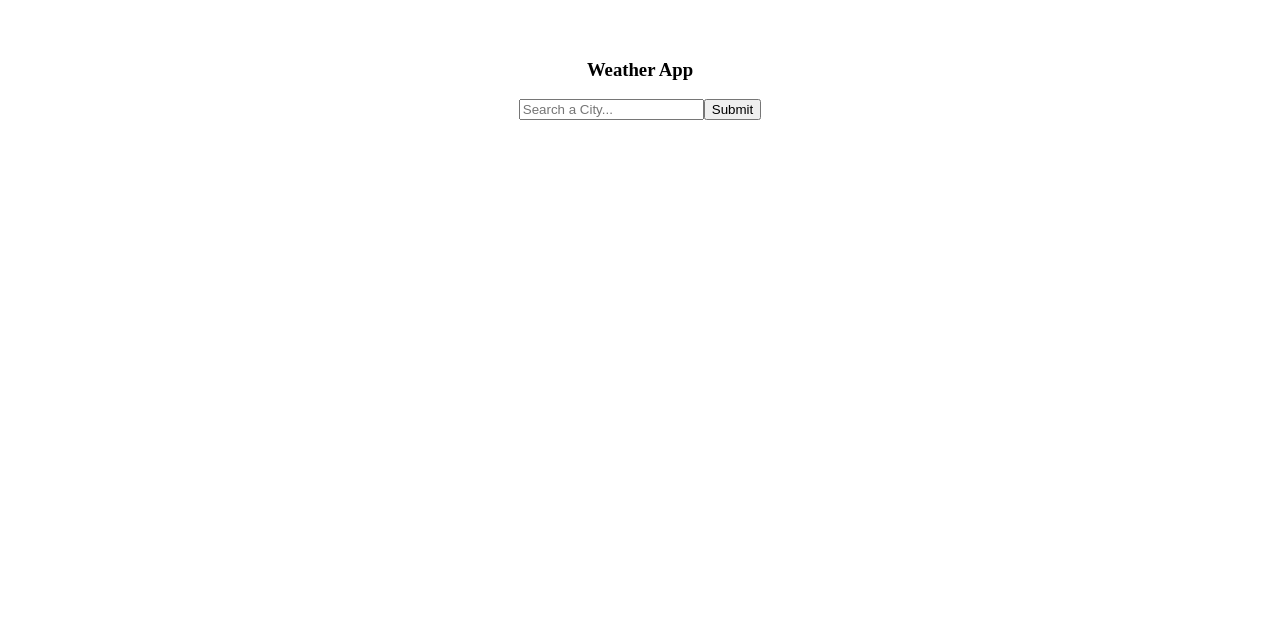
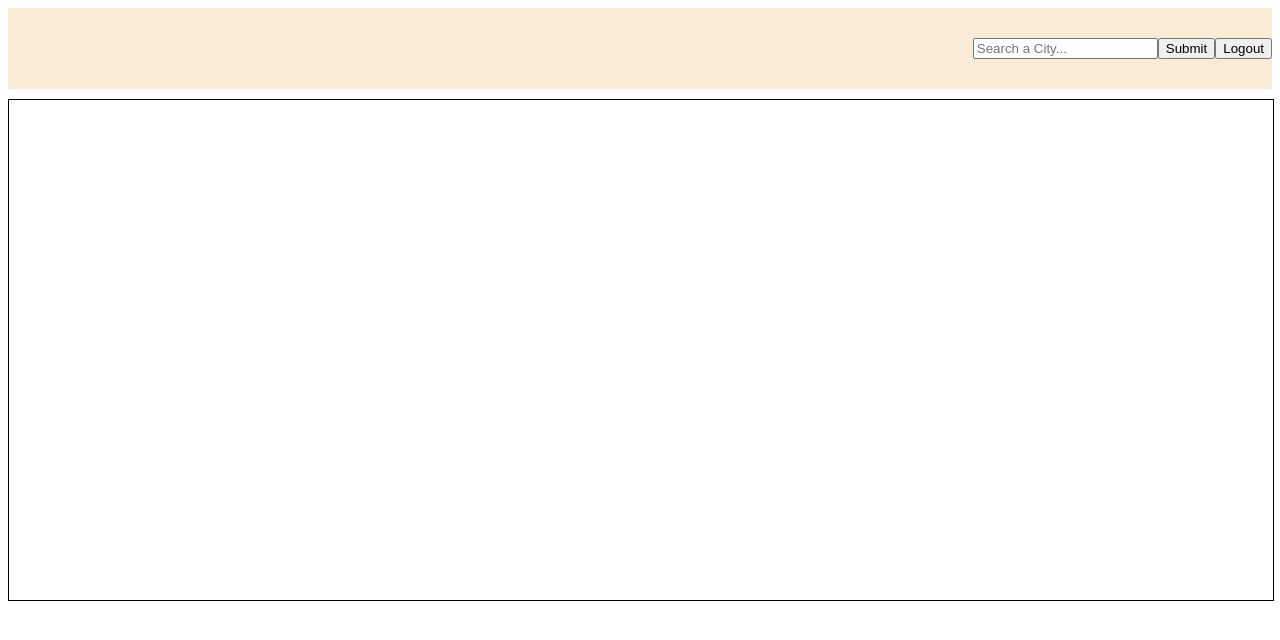
Before and after one commit to SebastianAndDavid/Weather-App, a React (Vite) app: page / in a window 1280 px wide. Shown: the top 640 px of the page. Built offline with nearby package versions, Linux system fonts and the light colour scheme.

Commit message:
ft. styling of components and scaffolding

```diff
--- a/src/App.css
+++ b/src/App.css
@@ -1,6 +1,6 @@
 #root {
-  max-width: 1280px;
+  max-width: 100%;
   margin: 0 auto;
-  padding: 2rem;
+  /* padding: 2rem; */
   text-align: center;
 }
--- a/src/App.jsx
+++ b/src/App.jsx
@@ -4,7 +4,6 @@ import Home from "./Components/Home";
 function App() {
   return (
     <>
-      <h3>Weather App</h3>
       <Home />
     </>
   );
--- /dev/null
+++ b/src/Components/DailyForecast.jsx
@@ -0,0 +1,5 @@
+import "./Home.css";
+
+export default function DailyForecast() {
+  return <div className="daily-forecast"></div>;
+}
--- /dev/null
+++ b/src/Components/Home.css
@@ -0,0 +1,25 @@
+/* Home.jsx */
+
+.search-field {
+  display: flex;
+  align-items: center;
+  justify-content: flex-end;
+  background-color: antiquewhite;
+}
+
+.search-field input button {
+  height: 20px;
+}
+
+.search-field h3 {
+  margin-right: 1000px;
+}
+
+/* DailyForecast.jsx */
+
+.daily-forecast {
+  width: 100%;
+  height: 500px;
+  margin-top: 10px;
+  border: 1px solid black;
+}
--- a/src/Components/Home.jsx
+++ b/src/Components/Home.jsx
@@ -1,5 +1,7 @@
 import { useState } from "react";
 import { fetchWeather } from "../Services/utils";
+import DailyForecast from "./DailyForecast";
+import "./Home.css";
 
 export default function Home() {
   const [searchCity, setSearchCity] = useState("");
@@ -15,12 +17,17 @@ export default function Home() {
   }
 
   return (
-    <div>
-      <input
-        onChange={(e) => setSearchCity(e.target.value)}
-        placeholder="Search a City..."
-      />
-      <button onClick={handleFetchWeather}>Submit</button>
+    <div className="home">
+      <header className="search-field">
+        <h3>Weather App</h3>
+        <input
+          onChange={(e) => setSearchCity(e.target.value)}
+          placeholder="Search a City..."
+        />
+        <button onClick={handleFetchWeather}>Submit</button>
+        <button>Logout</button>
+      </header>
+      <DailyForecast />
     </div>
   );
 }
--- a/src/Services/utils.js
+++ b/src/Services/utils.js
@@ -1,4 +1,4 @@
-const key = import.meta.env;
+const key = import.meta.env.VITE_API_KEY;
 
 async function fetchWeather(city) {
   const data = await fetch(
```
Also changed, not shown: 1 other file (tests, documents, lock files or other folders).
